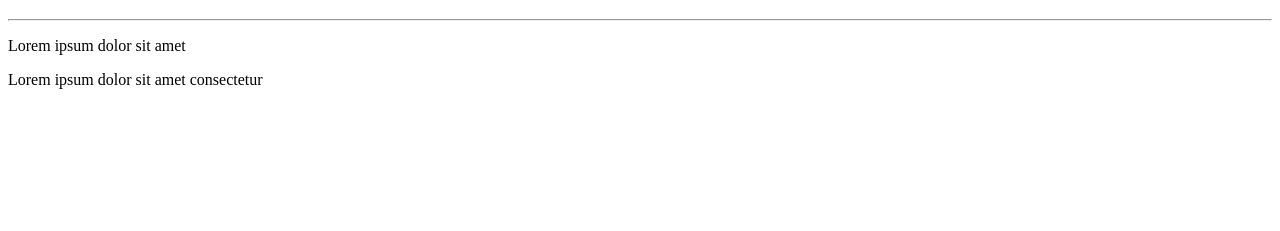
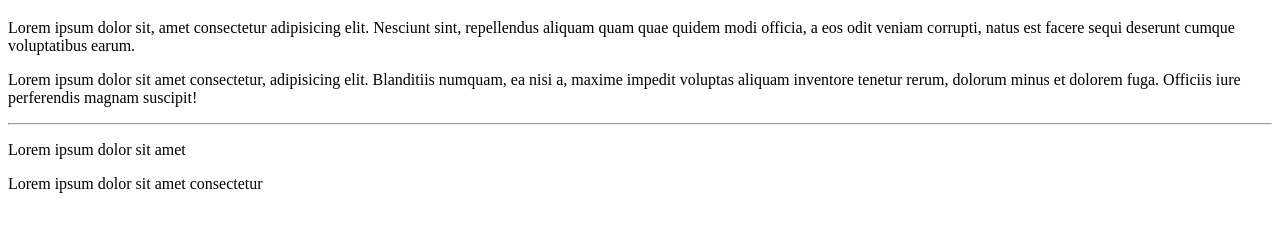
Before and after one commit to kenpsrossi/Ola-mundo, a plain HTML site: page site exemplo/index.html in a window 1280 px wide. Shown: the part 61-292 px from the top of the page. Drawn offline with Linux system fonts and the light colour scheme.

Commit message:
Update index.html

```diff
--- a/site exemplo/index.html
+++ b/site exemplo/index.html
@@ -8,6 +8,9 @@
 </head>
 <body>
     <h1>Olá, Mundo!</h1>
+    <p>Lorem ipsum dolor sit, amet consectetur adipisicing elit. Nesciunt sint, repellendus aliquam quam quae quidem modi officia, a eos odit veniam corrupti, natus est facere sequi deserunt cumque voluptatibus earum.
+        <p>Lorem ipsum dolor sit amet consectetur, adipisicing elit. Blanditiis numquam, ea nisi a, maxime impedit voluptas aliquam inventore tenetur rerum, dolorum minus et dolorem fuga. Officiis iure perferendis magnam suscipit!</p>
+    </p>
      <hr>
     <p>Lorem ipsum dolor sit amet </p>
     <p>Lorem ipsum dolor sit amet consectetur </p>
```
